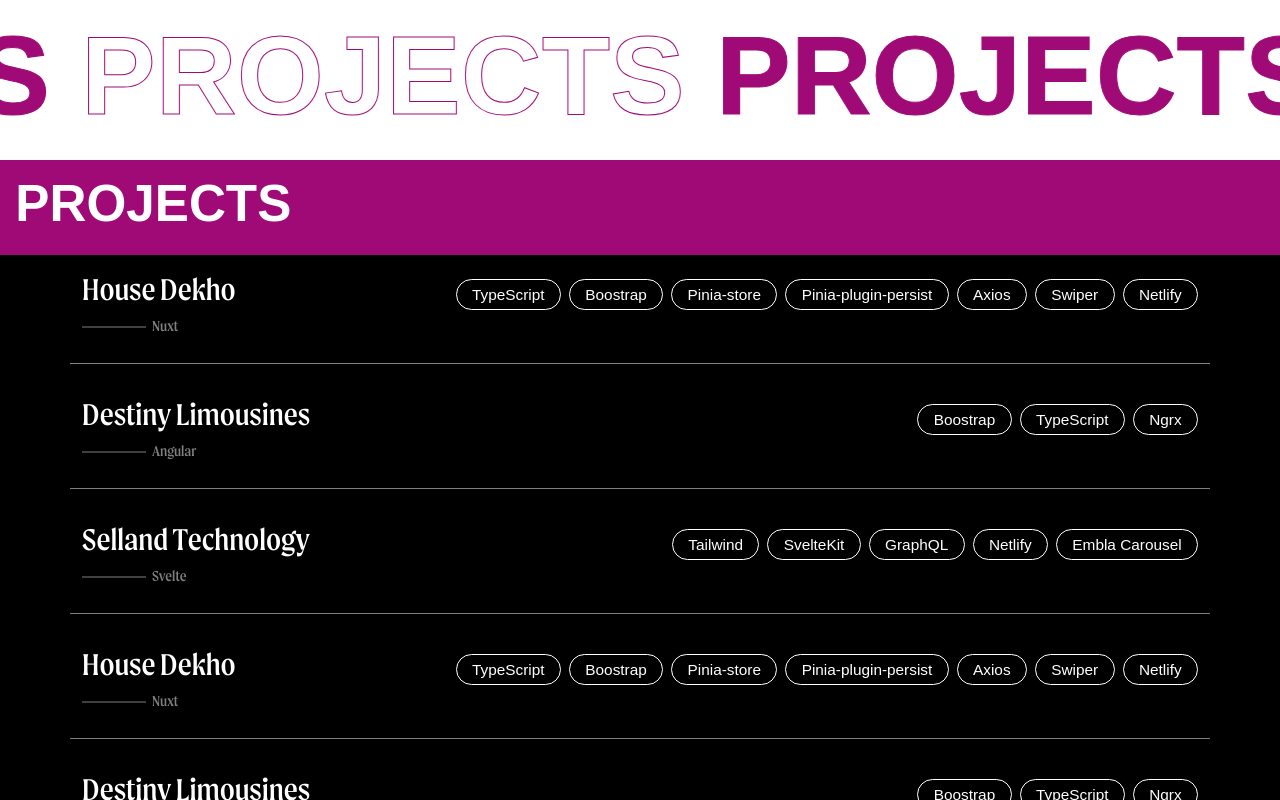
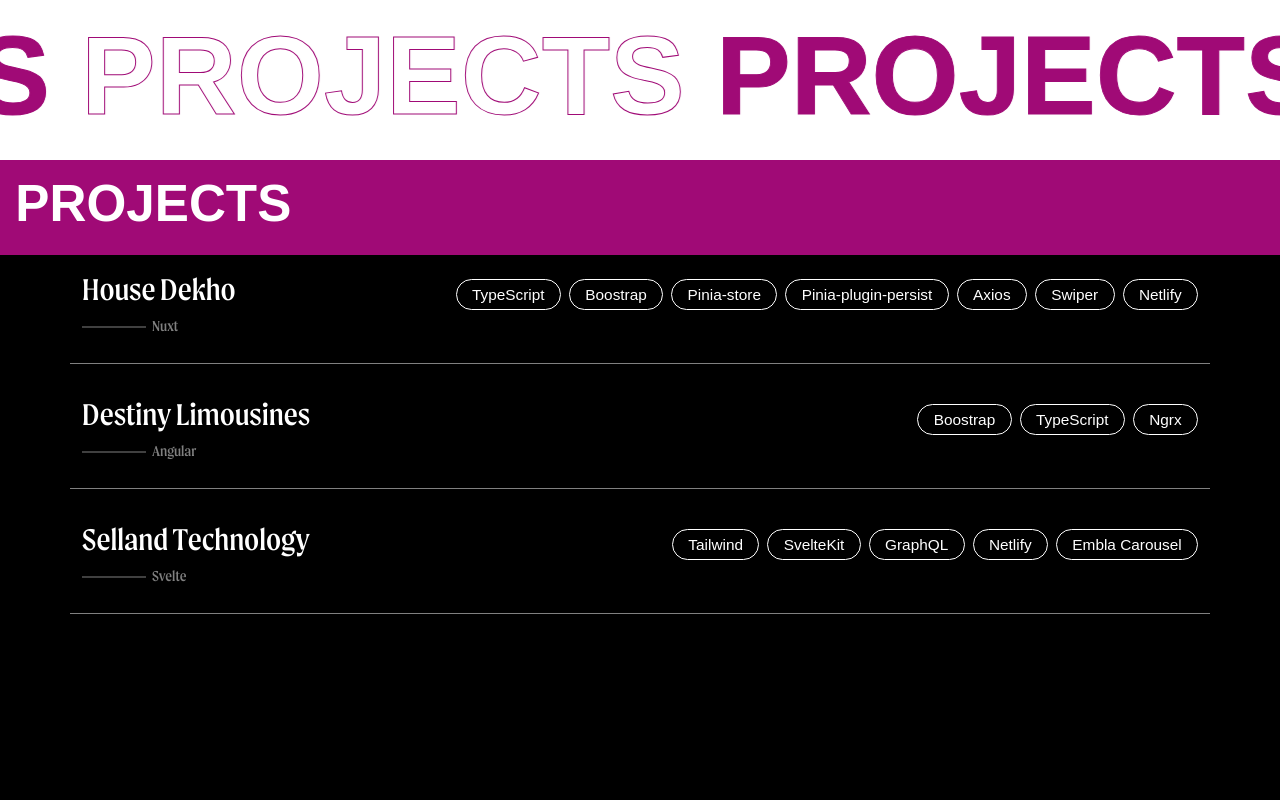
Before and after one commit to ait-varun/varun-portfolio, a Next.js app: page /components/projects in a window 1280 px wide. Built offline with nearby package versions, Linux system fonts and the light colour scheme.

Commit message:
updated data

```diff
--- a/src/app/data/data.js
+++ b/src/app/data/data.js
@@ -68,38 +68,6 @@
         "Embla Carousel",
       ],
     },
-    {
-      name: "House Dekho",
-      url: "https://housedekho.netlify.app/",
-      frameworks: "Nuxt",
-      libraries: [
-        "TypeScript",
-        "Boostrap",
-        "Pinia-store",
-        "Pinia-plugin-persist",
-        "Axios",
-        "Swiper",
-        "Netlify",
-      ],
-    },
-    {
-      name: "Destiny Limousines",
-      url: "https://destiny-limousines.netlify.app/",
-      frameworks: "Angular",
-      libraries: ["Boostrap", "TypeScript", "Ngrx"],
-    },
-    {
-      name: "Selland Technology",
-      url: "https://selland.technology/",
-      frameworks: "Svelte",
-      libraries: [
-        "Tailwind",
-        "SvelteKit",
-        "GraphQL",
-        "Netlify",
-        "Embla Carousel",
-      ],
-    },
   ],
   details: {
     contact: "+91 7018319841",
```
